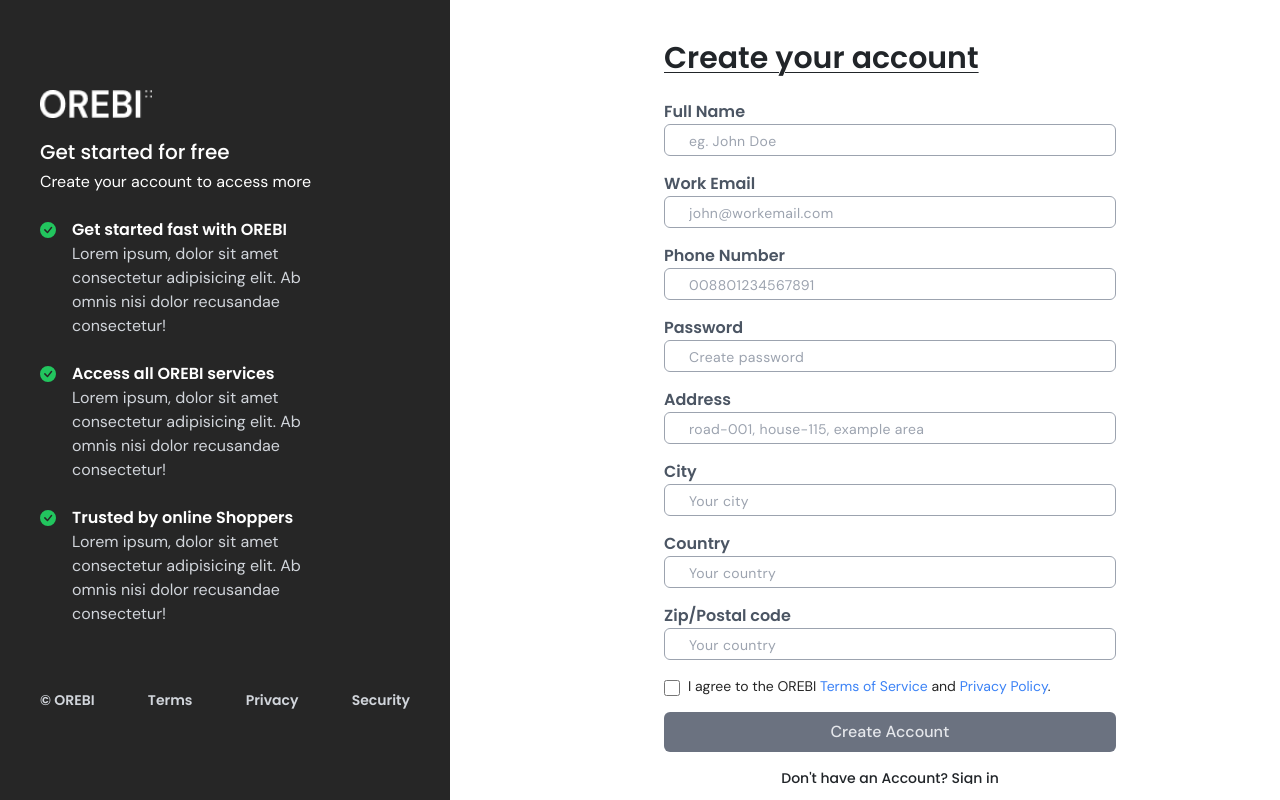
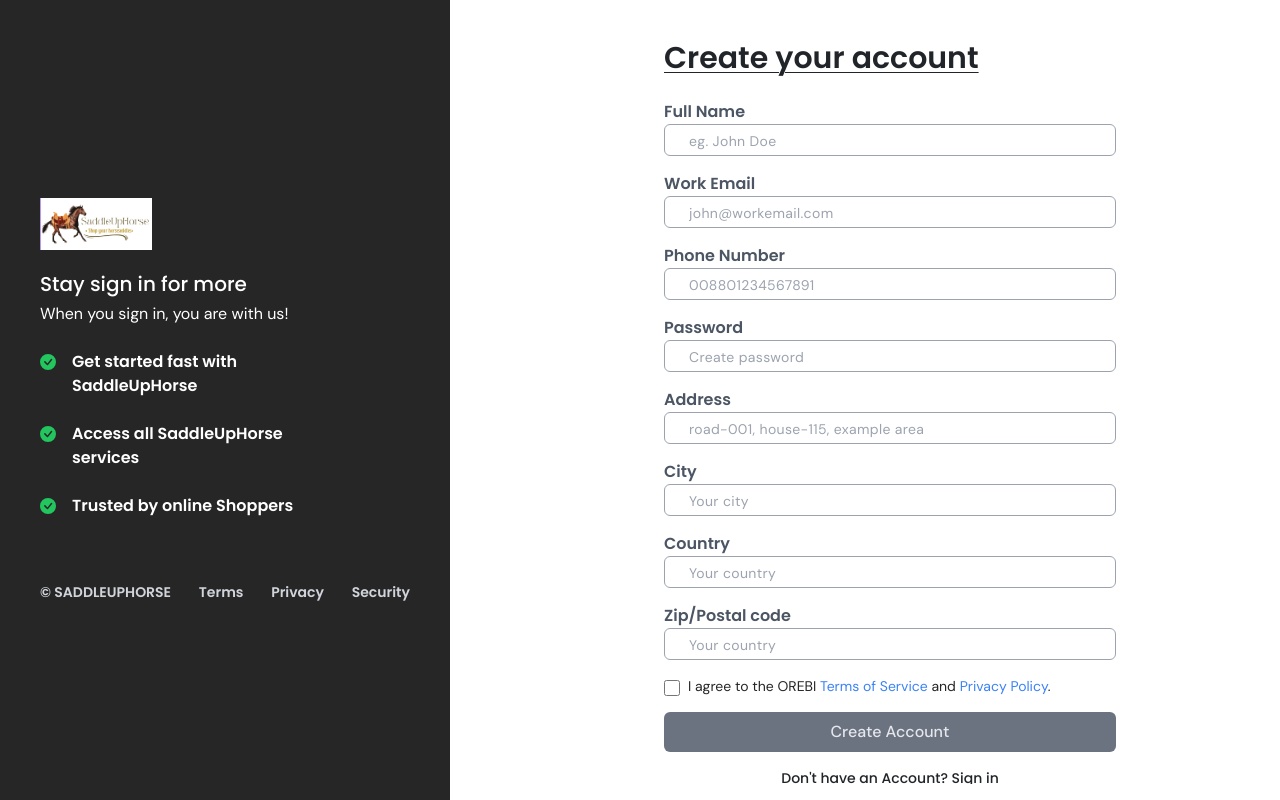
Before and after one commit to RoyNyaga/horsesaddles, a React (Create React App) app: page /signup in a window 1280 px wide. Built offline with nearby package versions, Linux system fonts and the light colour scheme.

Commit message:
clean up login and sign upu page

```diff
--- a/src/pages/Account/SignIn.js
+++ b/src/pages/Account/SignIn.js
@@ -2,7 +2,7 @@ import React, { useState } from "react";
 import { BsCheckCircleFill } from "react-icons/bs";
 import { Link } from "react-router-dom";
 import supabase from "../../supabase"
-import { logoLight } from "../../assets/images";
+import { logo } from "../../assets/images";
 
 const SignIn = () => {
   // ============= Initial State Start here =============
@@ -50,7 +50,7 @@ const SignIn = () => {
           // Filters
           .eq('user_id', user.id)
         console.log({ profile })
-        window.location.href = `/dashboard/profile/${profile[0].id}`
+        window.location.href = "/"
       }
       setEmail("");
       setPassword("");
@@ -62,7 +62,7 @@ const SignIn = () => {
       <div className="w-1/2 hidden lgl:inline-flex h-full text-white">
         <div className="w-[450px] h-full bg-primeColor px-10 flex flex-col gap-6 justify-center">
           <Link to="/">
-            <img src={logoLight} alt="logoImg" className="w-28" />
+            <img src={logo} alt="logoImg" className="w-28" />
           </Link>
           <div className="flex flex-col gap-1 -mt-1">
             <h1 className="font-titleFont text-xl font-medium">
@@ -76,11 +76,9 @@ const SignIn = () => {
             </span>
             <p className="text-base text-gray-300">
               <span className="text-white font-semibold font-titleFont">
-                Get started fast with OREBI
+                Get started fast with SaddleUpHorse
               </span>
               <br />
-              Lorem ipsum, dolor sit amet consectetur adipisicing elit. Ab omnis
-              nisi dolor recusandae consectetur!
             </p>
           </div>
           <div className="w-[300px] flex items-start gap-3">
@@ -89,11 +87,9 @@ const SignIn = () => {
             </span>
             <p className="text-base text-gray-300">
               <span className="text-white font-semibold font-titleFont">
-                Access all OREBI services
+                Access all SaddleUpHorse services
               </span>
               <br />
-              Lorem ipsum, dolor sit amet consectetur adipisicing elit. Ab omnis
-              nisi dolor recusandae consectetur!
             </p>
           </div>
           <div className="w-[300px] flex items-start gap-3">
@@ -105,14 +101,12 @@ const SignIn = () => {
                 Trusted by online Shoppers
               </span>
               <br />
-              Lorem ipsum, dolor sit amet consectetur adipisicing elit. Ab omnis
-              nisi dolor recusandae consectetur!
             </p>
           </div>
           <div className="flex items-center justify-between mt-10">
             <Link to="/">
               <p className="text-sm font-titleFont font-semibold text-gray-300 hover:text-white cursor-pointer duration-300">
-                © OREBI
+                © SADDLEUPHORSE
               </p>
             </Link>
             <p className="text-sm font-titleFont font-semibold text-gray-300 hover:text-white cursor-pointer duration-300">
@@ -137,7 +131,7 @@ const SignIn = () => {
                 {/* Email */}
                 <div className="flex flex-col gap-.5">
                   <p className="font-titleFont text-base font-semibold text-gray-600">
-                    Work Email
+                    Email
                   </p>
                   <input
                     onChange={handleEmail}
--- a/src/pages/Account/SignUp.js
+++ b/src/pages/Account/SignUp.js
@@ -1,7 +1,7 @@
 import React, { useState } from "react";
 import { BsCheckCircleFill } from "react-icons/bs";
 import { Link } from "react-router-dom";
-import { logoLight } from "../../assets/images";
+import { logo } from "../../assets/images";
 import supabase from "../../supabase"
 
 const SignUp = () => {
@@ -115,7 +115,7 @@ const SignUp = () => {
         country &&
         zip
       ) {
-       console.log({ clientName, email, password, address, city, country, zip})
+        console.log({ clientName, email, password, address, city, country, zip })
         let signUpResponse = await supabase.auth.signUp({
           email: email,
           password: password
@@ -133,10 +133,10 @@ const SignUp = () => {
             .select()
 
           console.log({ profileDataResponse })
-        if(!profileDataResponse.data.error){
+          if (!profileDataResponse.data.error) {
             window.location.href = "/"
           }
-      }else{
+        } else {
         }
       }
     }
@@ -146,13 +146,13 @@ const SignUp = () => {
       <div className="w-1/2 hidden lgl:inline-flex h-full text-white">
         <div className="w-[450px] h-full bg-primeColor px-10 flex flex-col gap-6 justify-center">
           <Link to="/">
-            <img src={logoLight} alt="logoImg" className="w-28" />
+            <img src={logo} alt="logoImg" className="w-28" />
           </Link>
           <div className="flex flex-col gap-1 -mt-1">
             <h1 className="font-titleFont text-xl font-medium">
-              Get started for free
+              Stay sign in for more
             </h1>
-            <p className="text-base">Create your account to access more</p>
+            <p className="text-base">When you sign in, you are with us!</p>
           </div>
           <div className="w-[300px] flex items-start gap-3">
             <span className="text-green-500 mt-1">
@@ -160,11 +160,9 @@ const SignUp = () => {
             </span>
             <p className="text-base text-gray-300">
               <span className="text-white font-semibold font-titleFont">
-                Get started fast with OREBI
+                Get started fast with SaddleUpHorse
               </span>
               <br />
-              Lorem ipsum, dolor sit amet consectetur adipisicing elit. Ab omnis
-              nisi dolor recusandae consectetur!
             </p>
           </div>
           <div className="w-[300px] flex items-start gap-3">
@@ -173,11 +171,9 @@ const SignUp = () => {
             </span>
             <p className="text-base text-gray-300">
               <span className="text-white font-semibold font-titleFont">
-                Access all OREBI services
+                Access all SaddleUpHorse services
               </span>
               <br />
-              Lorem ipsum, dolor sit amet consectetur adipisicing elit. Ab omnis
-              nisi dolor recusandae consectetur!
             </p>
           </div>
           <div className="w-[300px] flex items-start gap-3">
@@ -189,14 +185,14 @@ const SignUp = () => {
                 Trusted by online Shoppers
               </span>
               <br />
-              Lorem ipsum, dolor sit amet consectetur adipisicing elit. Ab omnis
-              nisi dolor recusandae consectetur!
             </p>
           </div>
           <div className="flex items-center justify-between mt-10">
+            <Link to="/">
               <p className="text-sm font-titleFont font-semibold text-gray-300 hover:text-white cursor-pointer duration-300">
-              © OREBI
+                © SADDLEUPHORSE
               </p>
+            </Link>
             <p className="text-sm font-titleFont font-semibold text-gray-300 hover:text-white cursor-pointer duration-300">
               Terms
             </p>
@@ -383,8 +379,7 @@ const SignUp = () => {
               </div>
               <button
                 onClick={handleSignUp}
-                  className={`${
-                    checked
+                className={`${checked
                     ? "bg-primeColor hover:bg-black hover:text-white cursor-pointer"
                     : "bg-gray-500 hover:bg-gray-500 hover:text-gray-200 cursor-none"
                   } w-full text-gray-200 text-base font-medium h-10 rounded-md hover:text-white duration-300`}
```
Lines whose indentation alone changed are shown as unchanged.
